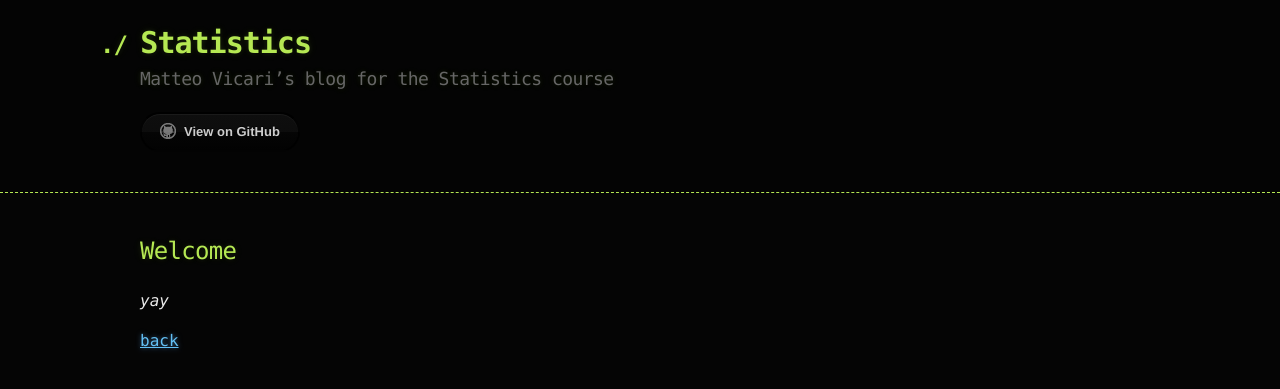
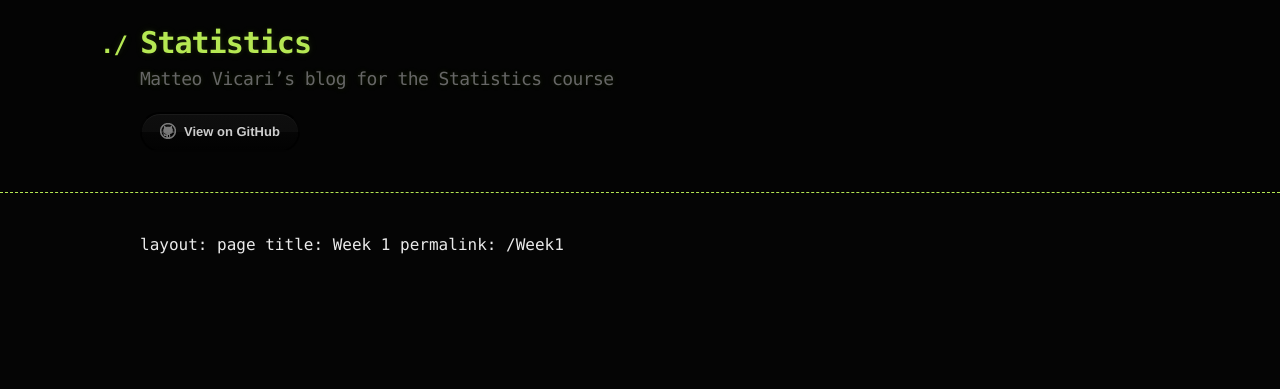
Before and after one commit to Videars/Statistics, a Jekyll site: the page built from another-page.md, in a window 1280 px wide. Shown: the top 389 px of the page. Built offline with Jekyll 4.4.1, drawn with Linux system fonts in a browser that asks for light colours; our own code applies the rules of GitHub Pages for plain Markdown files.

Commit message:
Update another-page.md

```diff
--- a/another-page.md
+++ b/another-page.md
@@ -1,9 +1,3 @@
----
-layout: default
----
-
-## Welcome
-
-_yay_
-
-[back](./)
+layout: page
+title: Week 1
+permalink: /Week1
```
